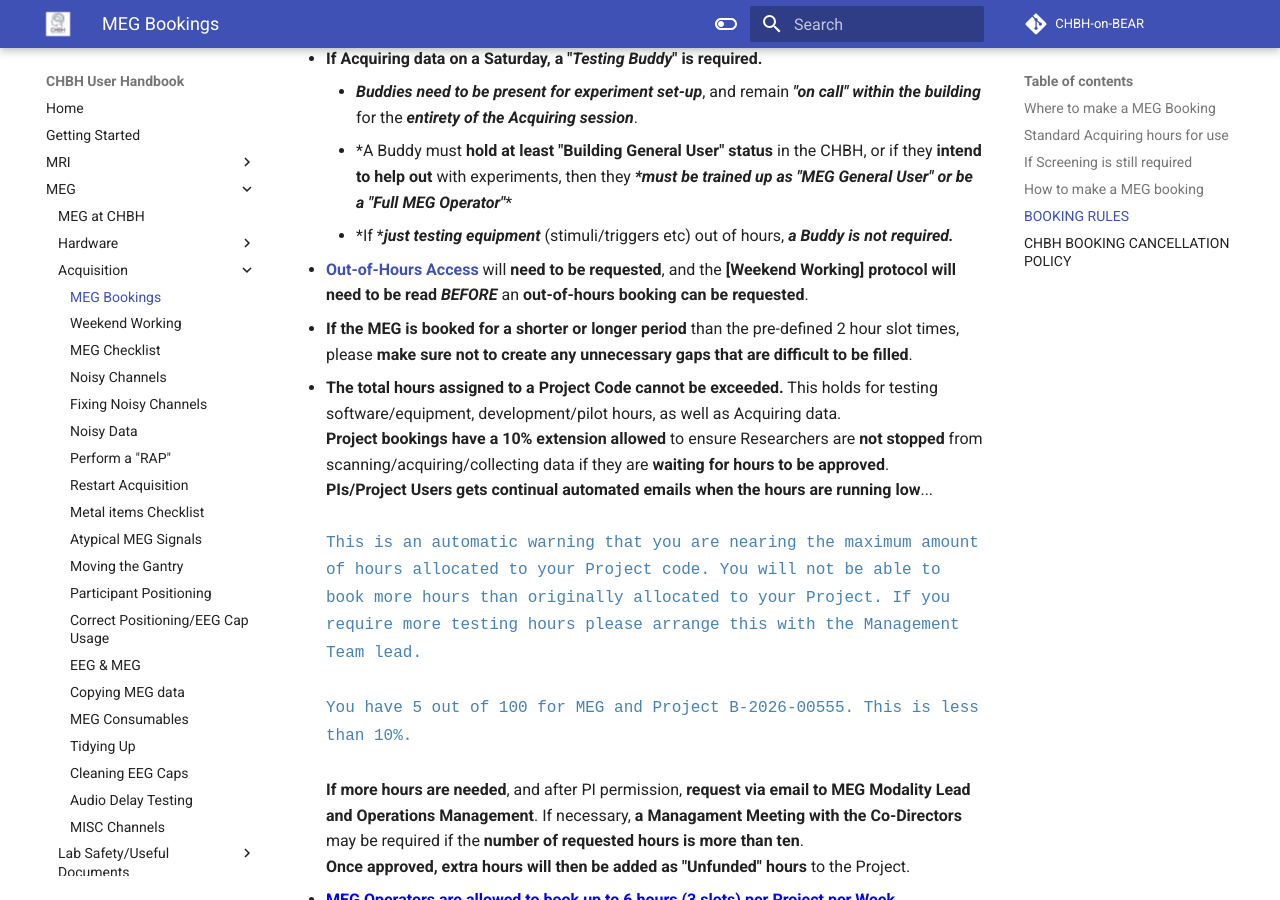
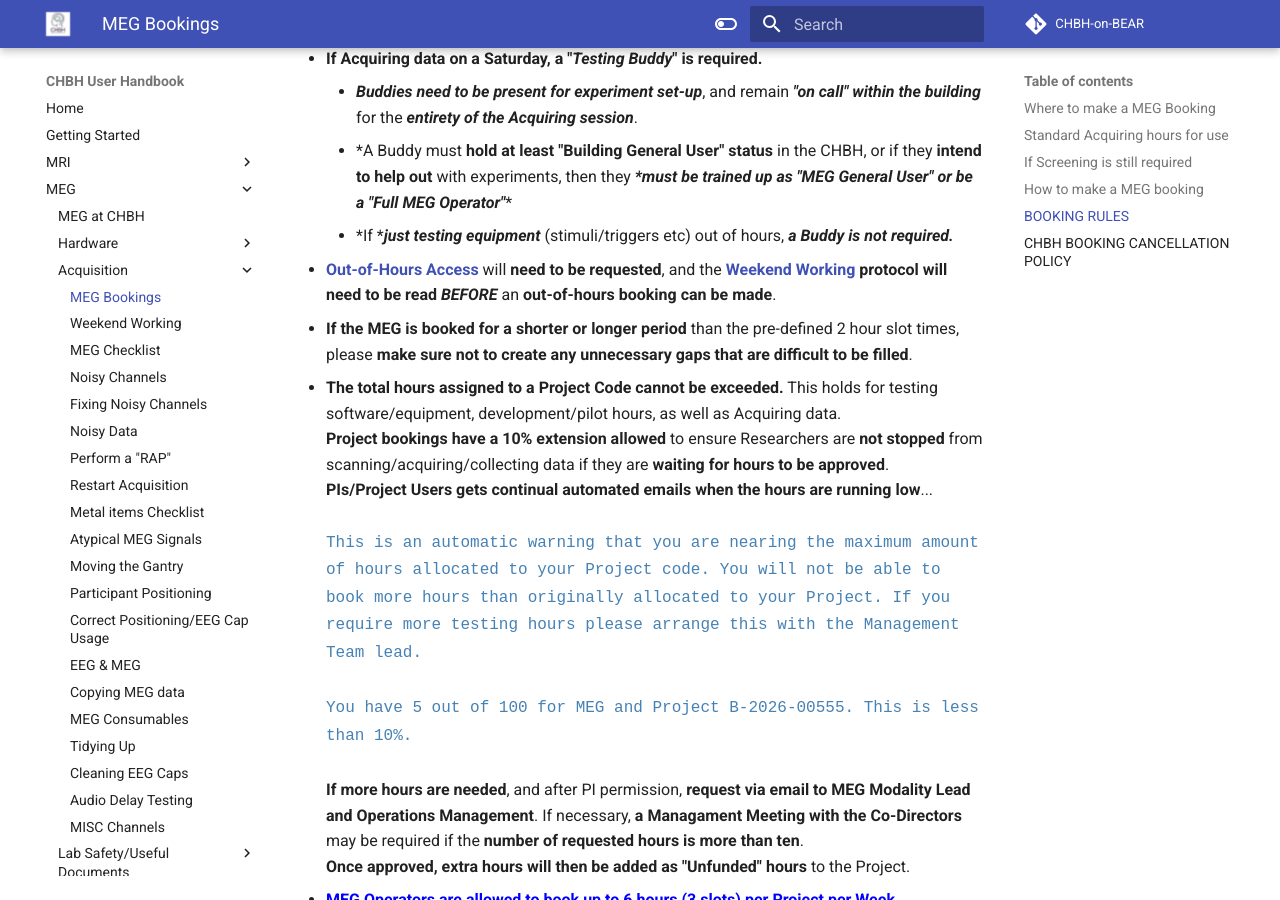
Before and after one commit to chbh-opensource/chbh-on-bear, an MkDocs documentation site: the page built from docs/meg/acquisition/megbookings.md, in a window 1280 px wide and 900 px high, scrolled down 2834 px. Built offline with MkDocs 1.6.1 and Material for MkDocs 9.7.7, drawn with Linux system fonts in a browser that asks for light colours; comment, search, counter and statistics services are not loaded.

Commit message:
Tweaked MEG Bookings repo

```diff
--- a/docs/meg/acquisition/megbookings.md
+++ b/docs/meg/acquisition/megbookings.md
@@ -88,7 +88,7 @@ It may be possible to ***extend*** **acquiring by 30min** after the **Late After
 	- *If ****just testing equipment*** (stimuli/triggers etc) out of hours, ***a Buddy is not required.***
 
 
-- **[Out-of-Hours Access](https://forms.office.com/Pages/ResponsePage.aspx?id=z8oksN7eQUKhXDyX1VPp8yoGKIcHP8FHh82NAR1nFAJUQ01ISTJHSUQ0U09GUEdTMEs0T0paT0tXMiQlQCN0PWcu)** will **need to be requested**, and the **[Weekend Working] protocol will need to be read** ***BEFORE*** an **out-of-hours booking can be requested**.
+- **[Out-of-Hours Access](https://forms.office.com/Pages/ResponsePage.aspx?id=z8oksN7eQUKhXDyX1VPp8yoGKIcHP8FHh82NAR1nFAJUQ01ISTJHSUQ0U09GUEdTMEs0T0paT0tXMiQlQCN0PWcu)** will **need to be requested**, and the **[Weekend Working](../acquisition/weekendwork.md) protocol will need to be read** ***BEFORE*** an **out-of-hours booking can be made**.
 
 
 - **If the MEG is booked for a shorter or longer period** than the pre-defined 2 hour slot times, please **make sure not to create any unnecessary gaps that are difficult to be filled**.
```
Also changed, not shown: docs/meg/index.md (+1 -0 lines).
